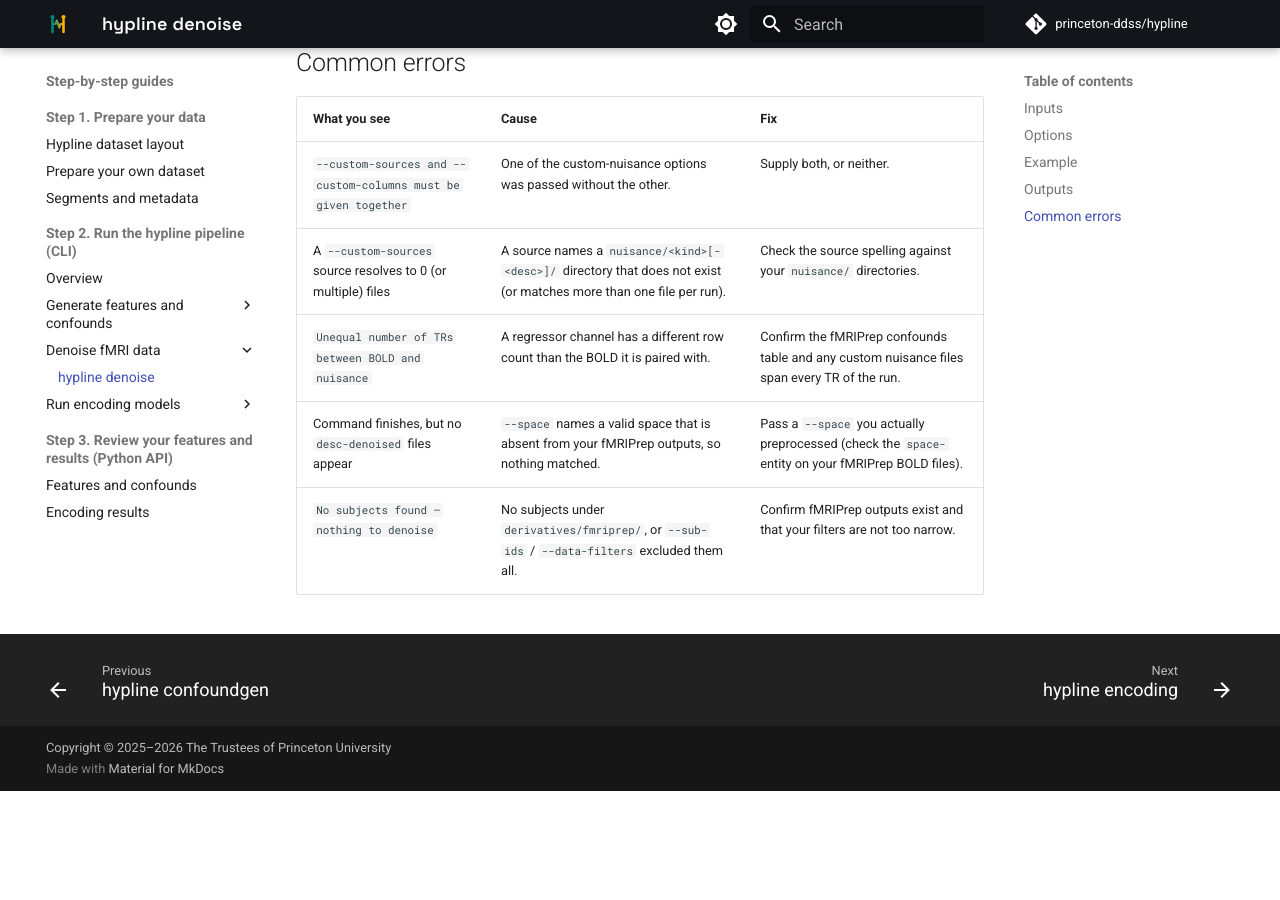
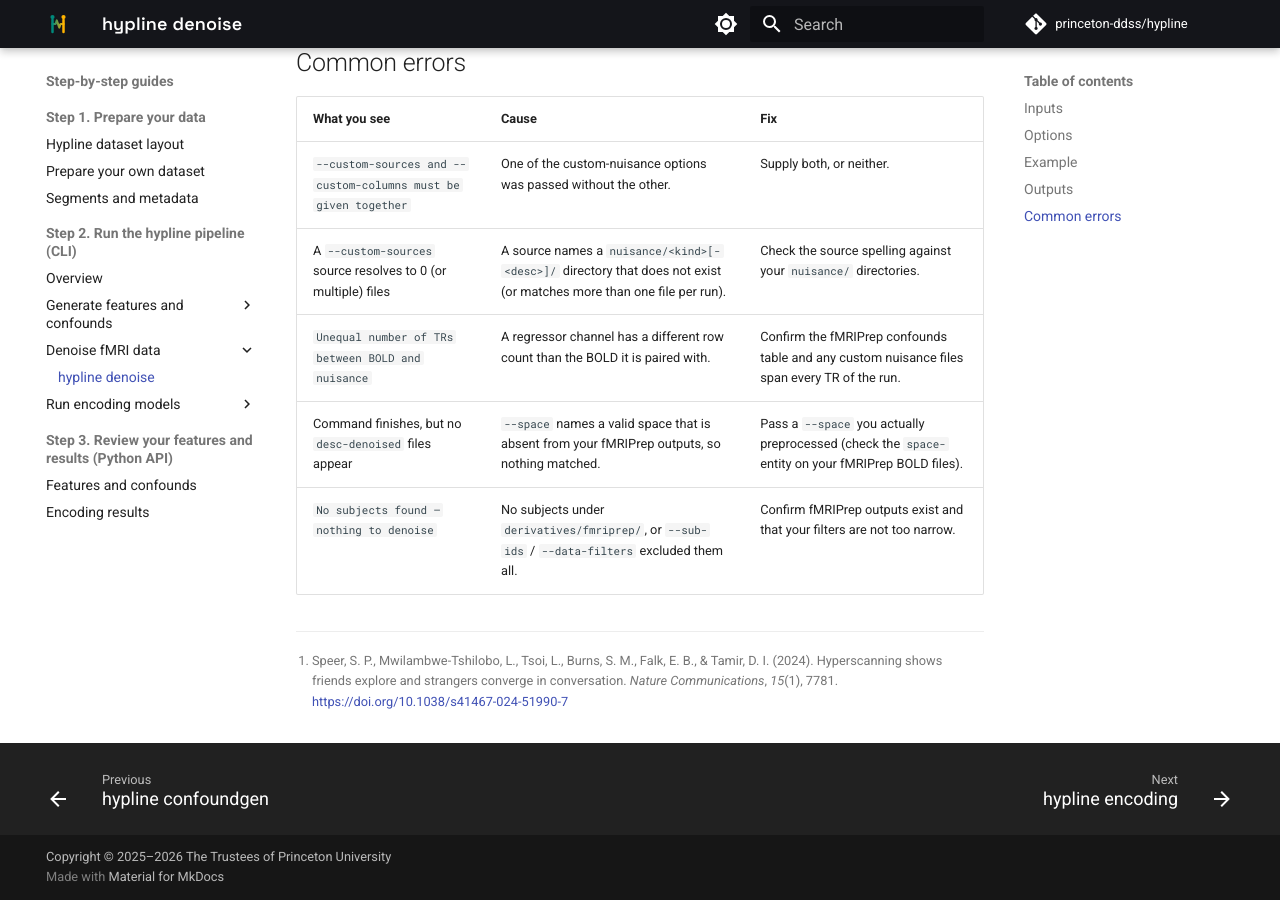
Before and after one commit to princeton-ddss/hypline, an MkDocs documentation site: the page built from docs/mkdocs/step-by-step/denoise.md, in a window 1280 px wide and 900 px high, scrolled down 4069 px. Built offline with MkDocs 1.6.1 and Material for MkDocs 9.7.7, drawn with Linux system fonts in a browser that asks for light colours; comment, search, counter and statistics services are not loaded; the version menu is left out; before the commit the page ends 4860 px from its top, so only the background shows below that; some of the changed text lies outside the part shown.

Commit message:
Update denoise.md with citation for Speer et al. 2024
Updated the reference to Speer et al. 2024 in the options table and added a citation note.

```diff
--- a/docs/mkdocs/step-by-step/denoise.md
+++ b/docs/mkdocs/step-by-step/denoise.md
@@ -44,7 +44,7 @@ Nuisance regressors come from two channels, stacked into one regressor matrix:
 
 | Option             | Description                                                                | Default               |
 | ------------------ | -------------------------------------------------------------------------- | --------------------- |
-| `--columns`        | Comma-separated fMRIPrep confound columns to regress out (see below)       | Speer et al. 2024 set (when no channel given) |
+| `--columns`        | Comma-separated fMRIPrep confound columns to regress out (see below)       | Speer et al. 2024[^speer] set (when no channel given) |
 | `--compcor`        | Comma-separated CompCor selectors (see below)                              | none                  |
 | `--custom-sources` | Comma-separated `nuisance/` sources as `<kind>[-<desc>]`; requires `--custom-columns` | none       |
 | `--custom-columns` | Column names to select from the `--custom-sources` files; requires `--custom-sources` | none       |
@@ -55,10 +55,13 @@ Nuisance regressors come from two channels, stacked into one regressor matrix:
 | `--force`          | Overwrite existing outputs (default skips them)                            | off                   |
 
 No nuisance channel is required. When you pass none of `--columns`, `--compcor`,
-or `--custom-sources`, `denoise` falls back to the **Speer et al. 2024** default
+or `--custom-sources`, `denoise` falls back to the **Speer et al. 2024[^speer]** default
 set: motion and WM/CSF signal (each with squared and derivative expansions) plus
 cosine drift. An explicit `--compcor` or `--custom-sources` means you are picking
 your own model, so the default is left out rather than composed onto it.
+
+[^speer]: Speer, S. P., Mwilambwe-Tshilobo, L., Tsoi, L., Burns, S. M., Falk, E. B., & Tamir, D. I. (2024). Hyperscanning shows friends explore and strangers converge in conversation. *Nature Communications*, *15*(1), 7781.
+    [https://doi.org/10.1038/s41467-024-51990-7](https://doi.org/10.1038/s41467-024-51990-7)
 
 **`--columns`** accepts exact column names from the fMRIPrep table (`trans_x`,
 `rot_x`, …) plus *group prefixes* that expand to every matching column
```
